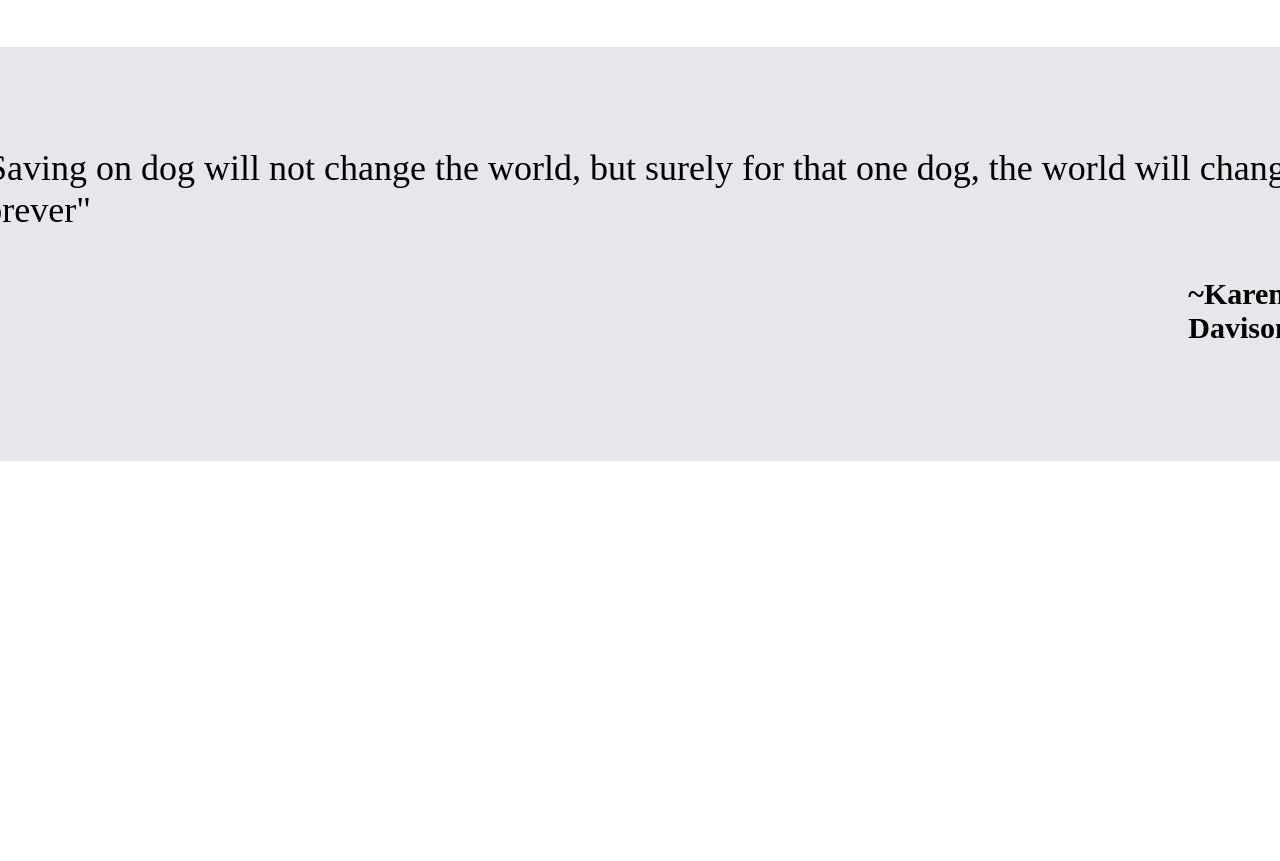
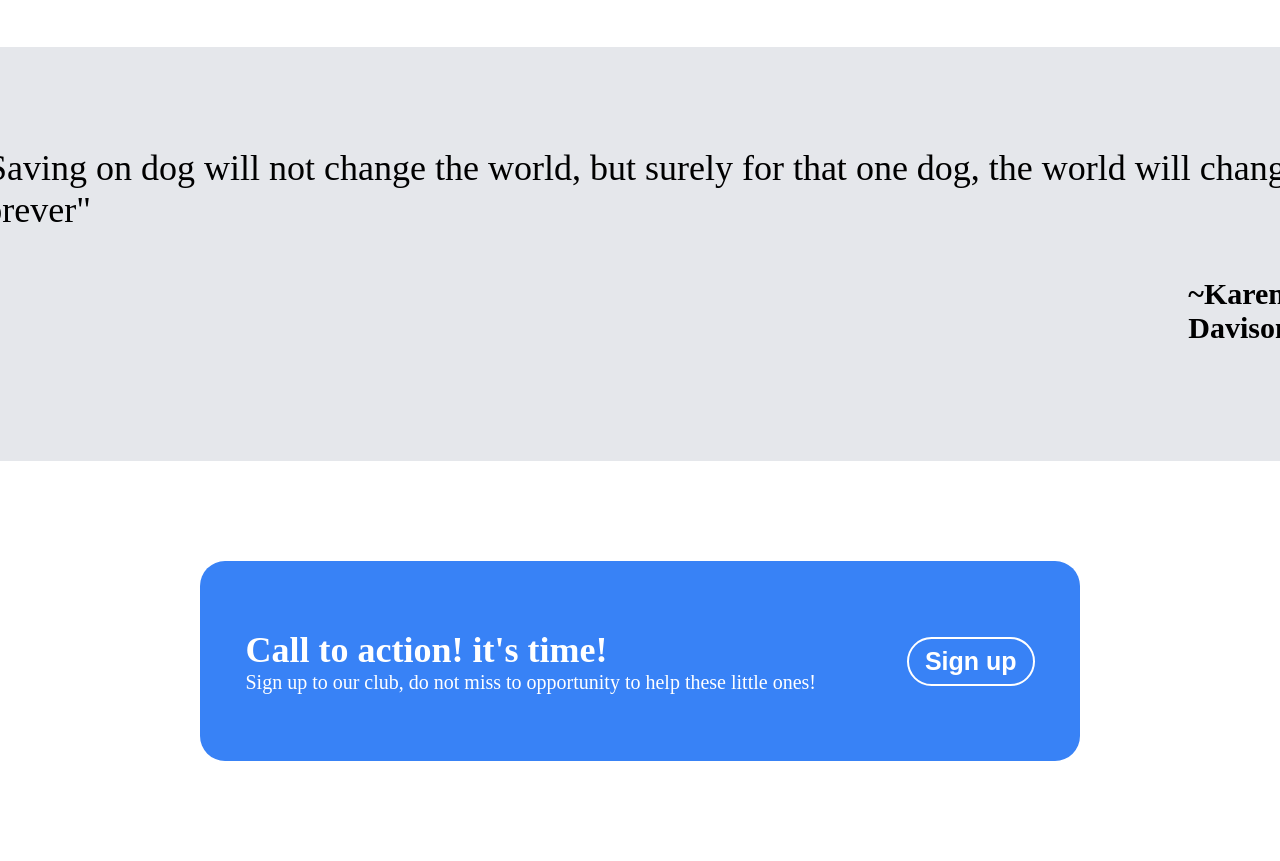
Before and after one commit to Marky2813/Landing-Page, a plain HTML site: page index.html in a window 1280 px wide. Shown: the part 1157-2018 px from the top of the page. Before the commit the page ends 1618 px from the top, so only its background shows below. Drawn offline with Linux system fonts and the light colour scheme.

Commit message:
CREATED BLUE SIGN UP CONTAINER

```diff
--- a/index.html
+++ b/index.html
@@ -49,13 +49,22 @@
       <div class="quote">"Saving on dog will not change the world, but surely for that one dog, the world will change forever"
         <div class="writer"> ~Karen Davison</div>
       </div>
+    </div>
 
 
+    <div class="main-four">
+        <div class="blue-button">
+            <div class="bluetext">
+                <div class="bluetext1"> Call to action! it's time!</div>
+                <div class="bluetext2"> Sign up to our club, do not miss to opportunity to help these little ones!</div>
+            </div>
+            <button class="bluesignup">
+                Sign up
+            </button>
 
 
-
+        </div>
     </div>
-
 
 
 
--- a/style.css
+++ b/style.css
@@ -128,3 +128,37 @@ img  {
     font-weight: bold;
     margin-top: 30px;
 }
+
+.blue-button {
+    color: white;
+    background-color: #3882f6;
+    display: flex;
+    height: 200px;
+    border-radius: 25px;
+    justify-content: space-around;
+    align-items: center;
+}
+
+.main-four {
+    background-color: white;
+    padding: 100px 200px;
+}
+
+.bluetext1 {
+    font-size: 36px;
+    font-weight: bold;
+}
+
+.bluetext2 {
+    font-size: 20px;
+}
+
+.bluesignup {
+    border: 2px white solid;
+    border-radius: 25px;
+    font-size: 25px;
+    font-weight: bold;
+    padding: 8px 16px;
+    justify-self: center;
+    margin: 0;
+}
```
